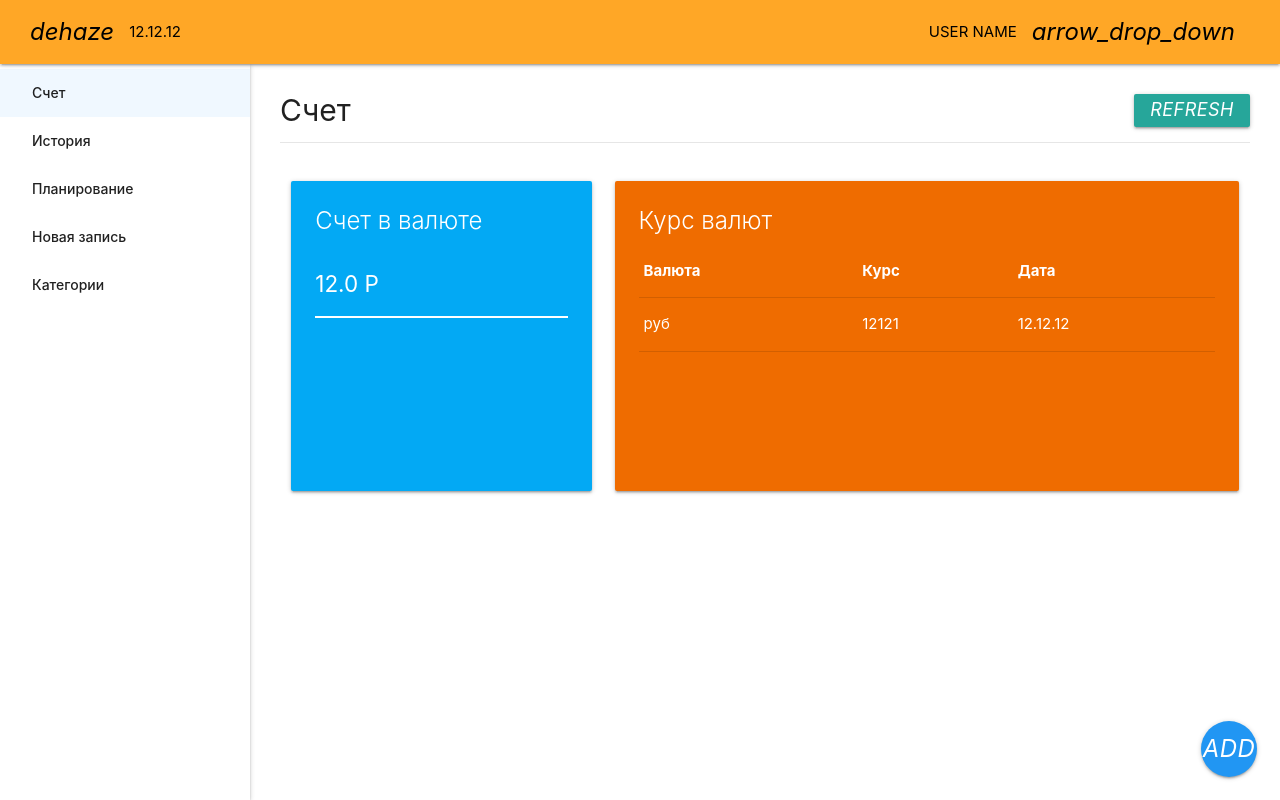
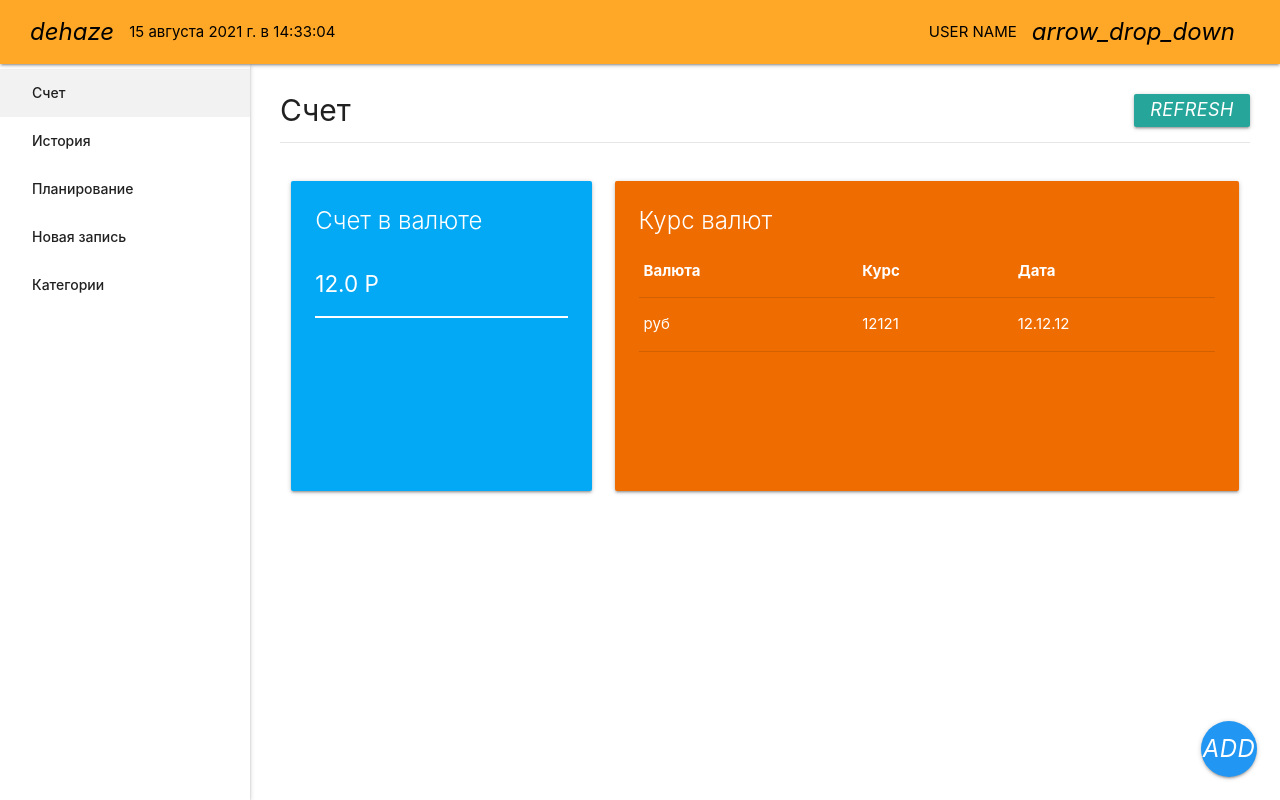
Before and after one commit to EvgenyKalnichenko/crm-vue, a Vue app: page / in a window 1280 px wide. Built offline with nearby package versions, Linux system fonts and the light colour scheme; the HTML template or start-up script is replaced by a standard one.

Commit message:
фильтр даты + меню + работа с плагином 'materialize'

```diff
--- a/src/App.vue
+++ b/src/App.vue
@@ -14,7 +14,7 @@
         name: 'App',
         computed: {
             layout() {
-                console.log(this.$route.meta)
+                // console.log(this.$route.meta)
                 return (this.$route.meta.layout || 'empty')+'-layout'
             }
         },
--- a/src/components/app/Navbar.vue
+++ b/src/components/app/Navbar.vue
@@ -5,7 +5,7 @@
                 <a href="#" @click.prevent="$emit('navbarToggle')">
                     <i class="material-icons black-text">dehaze</i>
                 </a>
-                <span class="black-text">12.12.12</span>
+                <span class="black-text">{{date}}</span>
             </div>
             <ul class="right hide-on-small-and-down">
                 <li>
@@ -13,6 +13,7 @@
                             class="dropdown-trigger black-text"
                             href="#"
                             data-target="dropdown"
+                            @click.prevent=""
                     >
                         USER NAME
                         <i class="material-icons right">arrow_drop_down</i>
@@ -20,13 +21,16 @@
 
                     <ul id='dropdown' class='dropdown-content'>
                         <li>
-                            <a href="#" class="black-text">
+                            <router-link
+                                    class="black-text"
+                                    to="/Profile"
+                            >
                                 <i class="material-icons">account_circle</i>Профиль
-                            </a>
+                            </router-link>
                         </li>
                         <li class="divider" tabindex="-1"></li>
                         <li>
-                            <a href="#" class="black-text">
+                            <a href="#" class="black-text" @click.prevent="logout">
                                 <i class="material-icons">assignment_return</i>Выйти
                             </a>
                         </li>
@@ -36,10 +40,56 @@
         </div>
     </nav>
 </template>
+<!--data-target="dropdown"-->
+<script>
+    import M from 'materialize-css'
+    export default {
+        name: "Navbar",
+        data(){
+          return{
+              date: this.dateFilter(new Date(), 'datetime'),
+              interval: null,
+              dropdown: null
+          }
+        },
+        methods:{
+            logout(){
+                console.log('logout')
+                this.$router.push('/login?message=')
+            },
+            dateFilter(value, format = 'date'){
+                const options = {}
 
-<script>
-    export default {
-        name: "Navbar"
+                if(format.includes('date')){
+                    options.day = '2-digit'
+                    options.month = 'long'
+                    options.year = 'numeric'
+                }
+
+                if(format.includes('time')){
+                    options.hour = '2-digit'
+                    options.minute = '2-digit'
+                    options.second = '2-digit'
+                }
+
+                return new Intl.DateTimeFormat('ru',options).format(value)
+            }
+        },
+        mounted() {
+            this.dropdown = M.Dropdown.init(document.querySelector('.dropdown-trigger'),{
+                constrainWidth: true
+            })
+            this.interval = setInterval(()=> {
+                this.date = this.dateFilter(new Date(), 'datetime');
+            },1000)
+        },
+        unmounted() {
+            console.log('unmounted')
+            clearInterval(this.interval);
+            if(this.dropdown && this.dropdown.destroy){
+                this.dropdown.destroy()
+            }
+        }
     }
 </script>
 
--- a/src/components/app/Sidebar.vue
+++ b/src/components/app/Sidebar.vue
@@ -1,12 +1,13 @@
 <template>
     <ul class="sidenav app-sidenav" :class="{open: modelValue}">
-        <li v-for="link in links" :key="link.url">
-            <router-link
-                    active-class="active"
-                    :to="link.url">
-                {{link.title}}
-            </router-link>
-        </li>
+        <router-link  v-for="link in links" :key="link.url"
+                :to="link.url"
+                custom
+                v-slot="{ href, navigate, isActive,}">
+            <li :class="[isActive && 'active']">
+                <a :href="href" @click="navigate">{{ link.title }}</a>
+            </li>
+        </router-link>
     </ul>
 </template>
 
--- a/src/layouts/MainLayout.vue
+++ b/src/layouts/MainLayout.vue
@@ -8,9 +8,9 @@
             </div>
         </main>
         <div class="fixed-action-btn">
-            <a class="btn-floating btn-large blue" href="#">
+            <router-link class="btn-floating btn-large blue" to="/record">
                 <i class="large material-icons">add</i>
-            </a>
+            </router-link>
         </div>
     </div>
 </template>
```
Also changed, not shown: src/main.js (+5 -2 lines).
